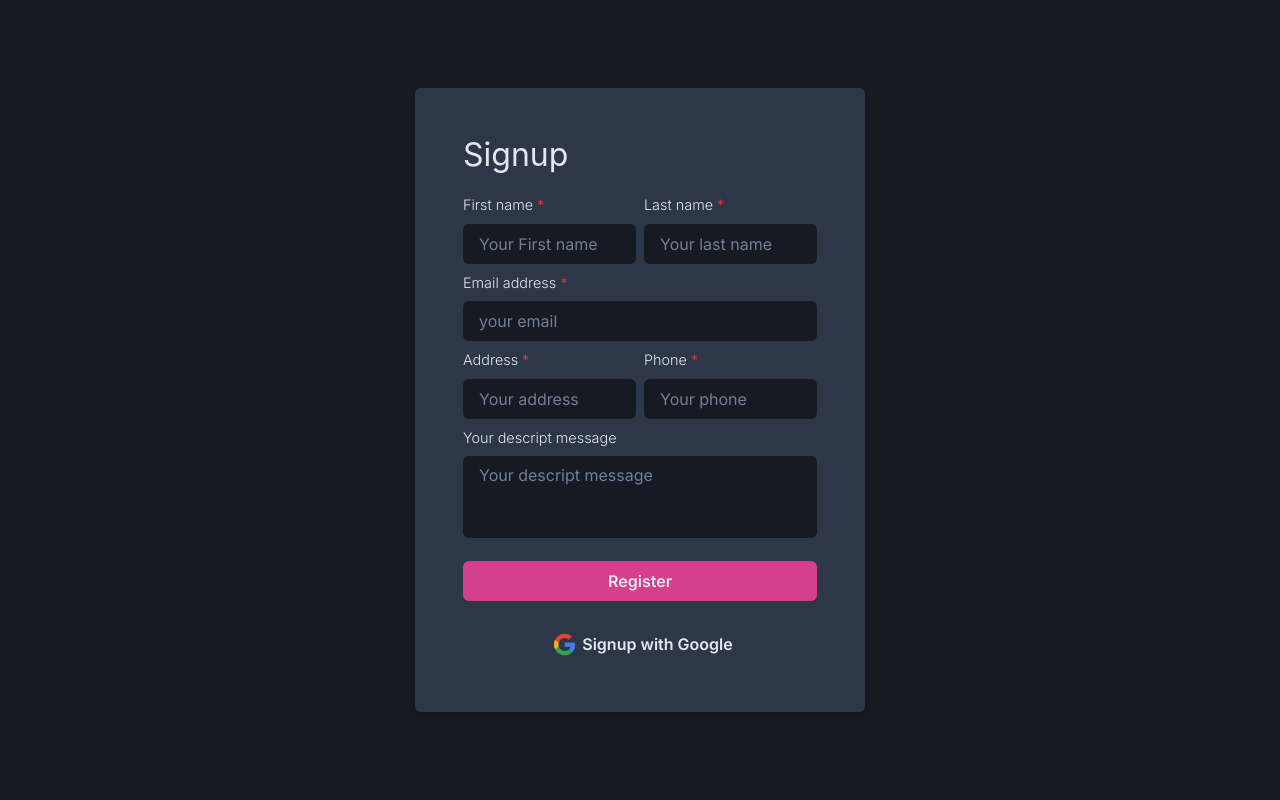
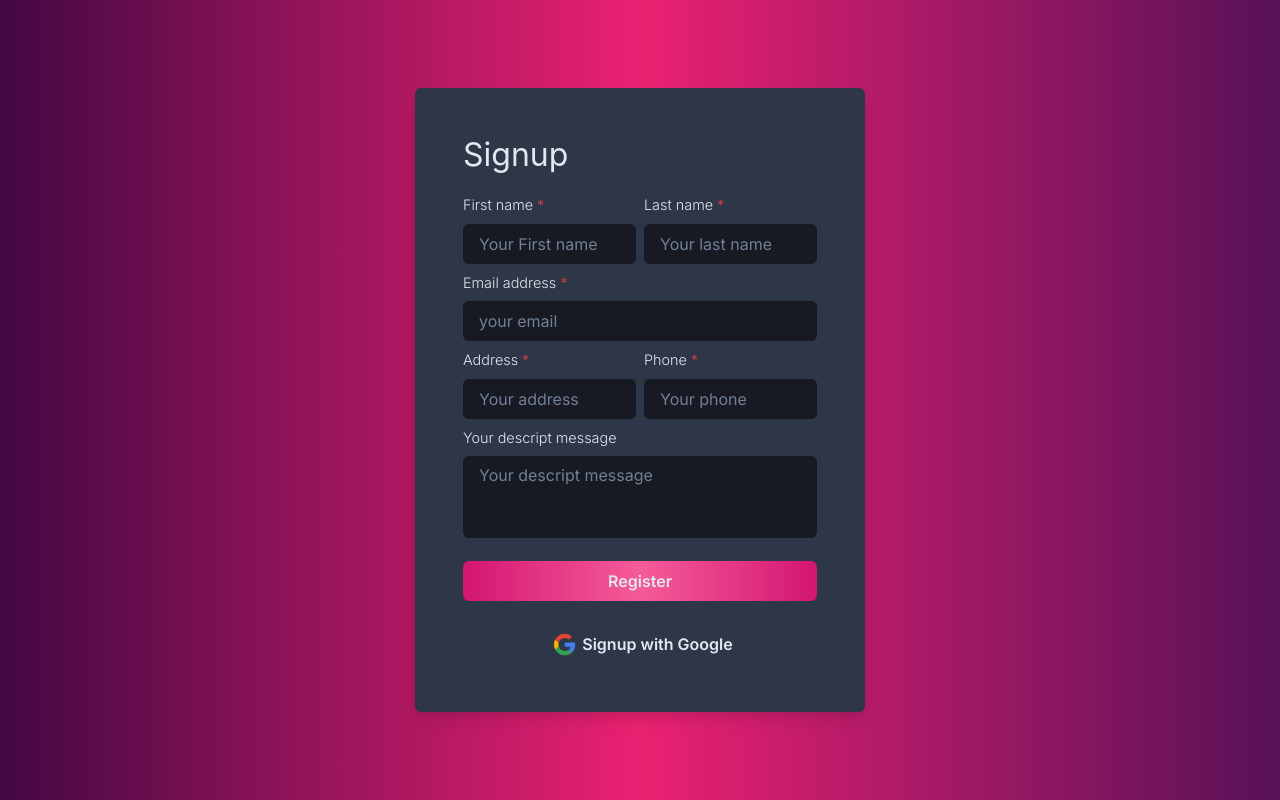
Before and after one commit to itamarpambo751/Aprendendo-o-Futuro-Projeto-com-Chakra-UI-Next.js-NextAuth-MongoDB-e-Formik, a Next.js app: page / in a window 1280 px wide. Built offline with nearby package versions, Linux system fonts and the light colour scheme.

Commit message:
README.md Errors

```diff
--- a/app/api/auth/[...nextauth]/route.js
+++ b/app/api/auth/[...nextauth]/route.js
@@ -5,7 +5,10 @@ const authOptions = {
     providers: [
         GoogleProvider({
             clientId: process.env.GOOGLE_CLIENT_ID,
-            clientSecret: process.env.GOOGLE_CLIENT_SECRET
+            clientSecret: process.env.GOOGLE_CLIENT_SECRET,
+            httpOptions: {
+                timeout: 60000
+            }
         })
     ]
 }
--- a/app/page.jsx
+++ b/app/page.jsx
@@ -16,6 +16,11 @@ import {
 } from "@chakra-ui/react";
 
 export default function Home() {
+
+  function SigninWithGoogle() {
+    signIn('google')
+  }
+
   return (
    <Flex
     minHeight="100vh"
@@ -23,6 +28,7 @@ export default function Home() {
     align="center"
     justifyContent="center"
     background="gray.900"
+    bgGradient="linear(to right, #430843 0%, #EA2171 50%, #571157 100%)"
     color="gray.200"
    >
     <Box
@@ -89,7 +95,8 @@ export default function Home() {
                 fontSize=".9rem">Your descript message</FormLabel>
               <Textarea placeholder="Your descript message" border="none" outline="none" bgColor="gray.900" focusBorderColor="gray.600" color="gray.200" rows={3} resize="none"/>
             </FormControl>
-            <Button marginTop="15px" bgColor="pink.500" color="gray.200" _hover={{
+            <Button marginTop="15px" bgGradient="linear(to right, #D31671 0%, #F65B99 50%, #D31671 100%)"
+            color="gray.200" _hover={{
               bgColor: "pink.400"
             }}>
               Register
@@ -97,7 +104,7 @@ export default function Home() {
             <Button marginTop="15px" bgColor="transparent" color="gray.200" _hover={{
               bgColor: "#eee",
               color: "#000"
-            }} onClick={() => signIn('google')}>
+            }} onClick={SigninWithGoogle}>
               <Image src="google-logo.png" width="35px" height="35px"/>
               Signup with Google
             </Button>
```
Also changed, not shown: 1 other file (tests, documents, lock files or other folders).
